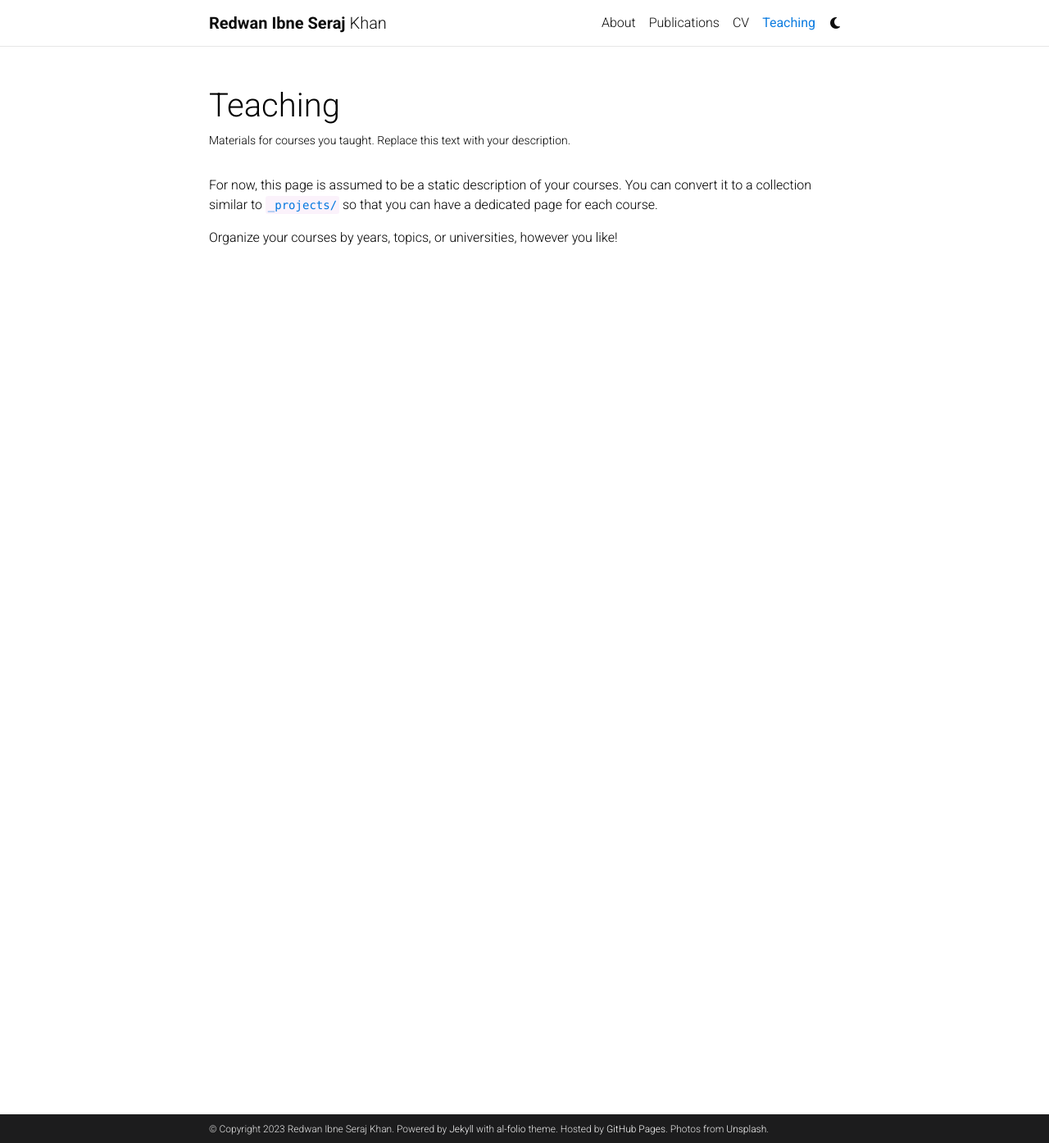
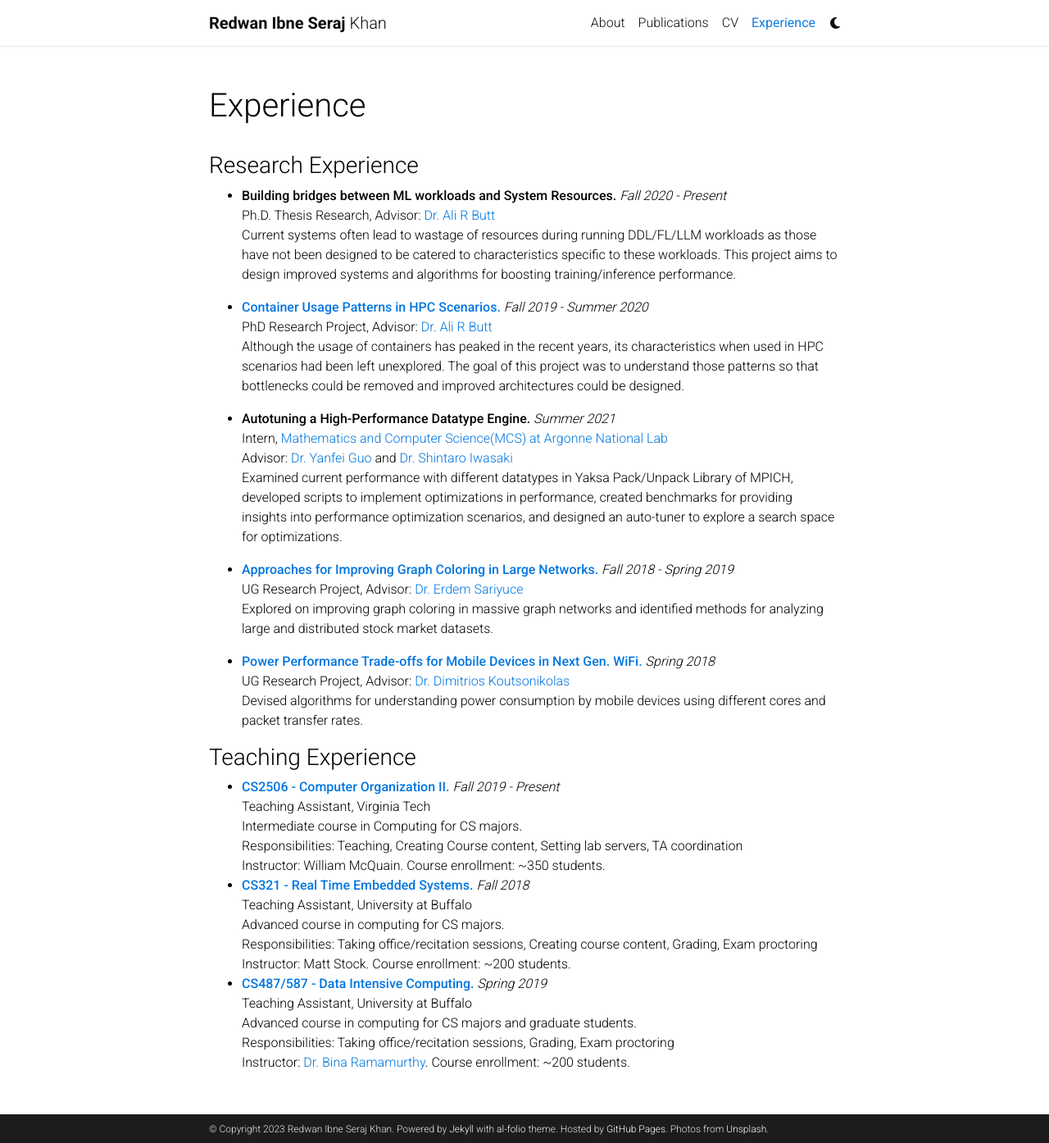
Before and after one commit to R-I-S-Khan/rkhan.github.io, a Jekyll site: the page built from _pages/teaching.md, in a window 1280 px wide and 1394 px high. Shown: the whole window at 82% size. Built offline with Jekyll 4.4.1, drawn with Linux system fonts in a browser that asks for light colours; comment, search, counter and statistics services are not loaded; a style sheet for code colours, icons or effects is not loaded.

Commit message:
changing url

```diff
--- a/_bibliography/papers.bib
+++ b/_bibliography/papers.bib
@@ -6,7 +6,7 @@
 @inproceedings {undersubfl,
 author = {Redwan Ibne Seraj Khan and Arnab K. Paul and Yue Cheng and Ali R. Butt},
 title = {A Smart Approach to Client Scheduling in FL},
-booktitle = {In Submission)},
+booktitle = {Submission)},
 year = {2023},
 abbr = {In Submission},
 bibtex_show={true}
--- a/_config.yml
+++ b/_config.yml
@@ -18,8 +18,8 @@
 lang: en # the language of your site (for example: en, fr, cn, ru, etc.)
 icon: ⚛️  # the emoji used as the favicon (alternatively, provide image name in /assets/img/)
 
-url: https://alshedivat.github.io # the base hostname & protocol for your site
-baseurl: /al-folio # the subpath of your site, e.g. /blog/
+url: https://r-i-s-khan.github.io # the base hostname & protocol for your site
+baseurl: # the subpath of your site, e.g. /blog/
 last_updated: false # set to true if you want to display last updated in the footer
 impressum_path:  # set to path to include impressum link in the footer, use the same path as permalink in a page, helps to conform with EU GDPR
 
--- a/_pages/teaching.md
+++ b/_pages/teaching.md
@@ -1,12 +1,109 @@
 ---
 layout: page
 permalink: /teaching/
-title: Teaching
-description: Materials for courses you taught. Replace this text with your description.
+title: Experience
+description:
 nav: true
 nav_order: 5
 ---
 
-For now, this page is assumed to be a static description of your courses. You can convert it to a collection similar to `_projects/` so that you can have a dedicated page for each course.
+<html lang="en">
+<head>
+    <meta charset="UTF-8">
+    <meta name="viewport" content="width=device-width, initial-scale=1.0">
+    <title>Research Experience</title>
+</head>
+<body>
+    <h3>Research Experience</h3>
 
-Organize your courses by years, topics, or universities, however you like!
+    <ul>
+        <li>
+            <strong>Building bridges between ML workloads and System Resources.</strong>
+            <em>Fall 2020 - Present</em><br>
+            <span>Ph.D. Thesis Research, Advisor: <a href="https://people.cs.vt.edu/butta/">Dr. Ali R Butt</a></span><br>
+            <p>
+                Current systems often lead to wastage of resources during running DDL/FL/LLM workloads as those have not been designed to be catered to characteristics specific to these workloads.
+                This project aims to design improved systems and algorithms for boosting training/inference performance.
+            </p>
+        </li>
+
+        <li>
+            <strong><a href="https://ieeexplore.ieee.org/abstract/document/9284294">Container Usage Patterns in HPC Scenarios.</a></strong>
+            <em>Fall 2019 - Summer 2020</em><br>
+            <span>PhD Research Project, Advisor: <a href="https://people.cs.vt.edu/butta/">Dr. Ali R Butt</a></span><br>
+            <p>
+                Although the usage of containers has peaked in the recent years, its characteristics when used in HPC scenarios had been left unexplored.
+                The goal of this project was to understand those patterns so that bottlenecks could be removed and improved architectures could be designed.
+            </p>
+        </li>
+
+        <li>
+            <strong>Autotuning a High-Performance Datatype Engine.</strong>
+            <em>Summer 2021</em><br>
+            <span>Intern, <a href="https://www.anl.gov/mcs">Mathematics and Computer Science(MCS) at Argonne National Lab</a></span><br>
+            <span>Advisor: <a href="https://www.mcs.anl.gov/~yguo/">Dr. Yanfei Guo</a> and <a href="https://shintaro-iwasaki.github.io">Dr. Shintaro Iwasaki</a></span><br>
+            <p>
+                Examined current performance with different datatypes in Yaksa Pack/Unpack Library of MPICH, developed scripts to implement optimizations in performance, created benchmarks for providing insights into performance optimization scenarios, and designed an auto-tuner to explore a search space for optimizations.
+            </p>
+        </li>
+
+        <li>
+            <strong><a href="https://drive.google.com/file/d/17u4emPYV3pXJRfgckVLFhnW-sfo9Di1f/view?usp=sharing">Approaches for Improving Graph Coloring in Large Networks.</a></strong>
+            <em>Fall 2018 - Spring 2019</em><br>
+            <span>UG Research Project, Advisor: <a href="https://sariyuce.com">Dr. Erdem Sariyuce</a></span><br>
+            <p>
+                Explored on improving graph coloring in massive graph networks and identified methods for analyzing large and distributed stock market datasets.
+            </p>
+        </li>
+
+        <li>
+            <strong><a href="https://ece.northeastern.edu/fac-ece/dkoutsonikolas/nuwins/project/power_performance.html#pubs">Power Performance Trade-offs for Mobile Devices in Next Gen. WiFi.</a></strong>
+            <em>Spring 2018</em><br>
+            <span>UG Research Project, Advisor: <a href="https://ece.northeastern.edu/fac-ece/dkoutsonikolas/">Dr. Dimitrios Koutsonikolas</a></span><br>
+            <p>
+                Devised algorithms for understanding power consumption by mobile devices using different cores and packet transfer rates.
+            </p>
+        </li>
+    </ul>
+</body>
+</html>
+
+<html lang="en">
+<head>
+    <meta charset="UTF-8">
+    <meta name="viewport" content="width=device-width, initial-scale=1.0">
+    <title>Teaching Experience</title>
+</head>
+<body>
+    <h3>Teaching Experience</h3>
+
+    <ul>
+        <li>
+            <strong><a href="https://cs.vt.edu/Undergraduate/courses/CS2506.html">CS2506 - Computer Organization II.</a></strong>
+            <em>Fall 2019 - Present</em><br>
+            <span>Teaching Assistant, Virginia Tech</span><br>
+            Intermediate course in Computing for CS majors.<br>
+            Responsibilities: Teaching, Creating Course content, Setting lab servers, TA coordination<br>
+            Instructor: William McQuain. Course enrollment: ~350 students.
+        </li>
+
+        <li>
+            <strong><a href="https://cse.buffalo.edu/~bina/cse321/fall2019/">CS321 - Real Time Embedded Systems.</a></strong>
+            <em>Fall 2018</em><br>
+            <span>Teaching Assistant, University at Buffalo</span><br>
+            Advanced course in computing for CS majors.<br>
+            Responsibilities: Taking office/recitation sessions, Creating course content, Grading, Exam proctoring<br>
+            Instructor: Matt Stock. Course enrollment: ~200 students.
+        </li>
+
+        <li>
+            <strong><a href="https://cse.buffalo.edu/~bina/cse487/spring2021/index.html">CS487/587 - Data Intensive Computing.</a></strong>
+            <em>Spring 2019</em><br>
+            <span>Teaching Assistant, University at Buffalo</span><br>
+            Advanced course in computing for CS majors and graduate students.<br>
+            Responsibilities: Taking office/recitation sessions, Grading, Exam proctoring<br>
+            Instructor: <a href="https://cse.buffalo.edu/~bina/">Dr. Bina Ramamurthy</a>. Course enrollment: ~200 students.
+        </li>
+    </ul>
+</body>
+</html>
```
